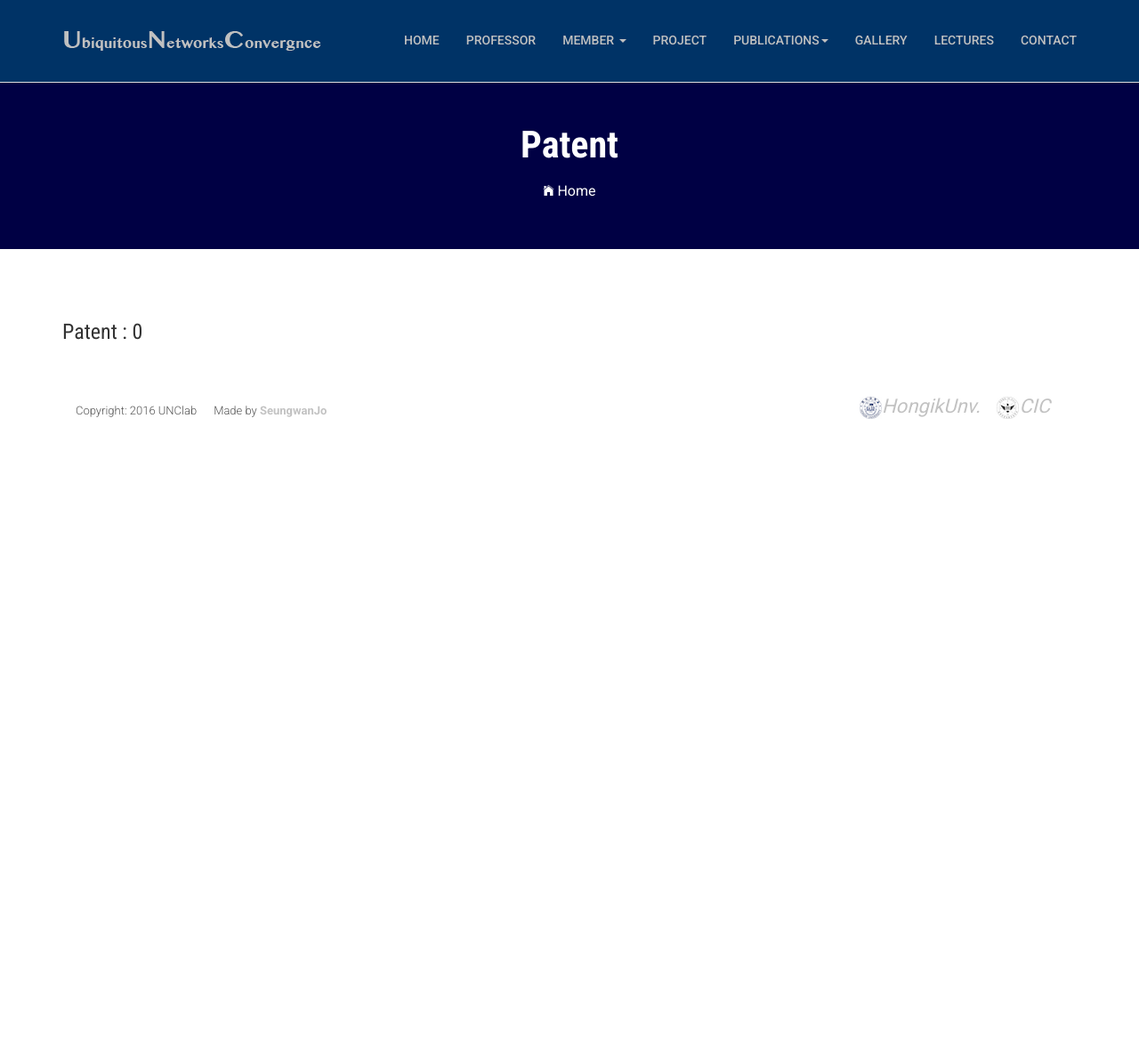
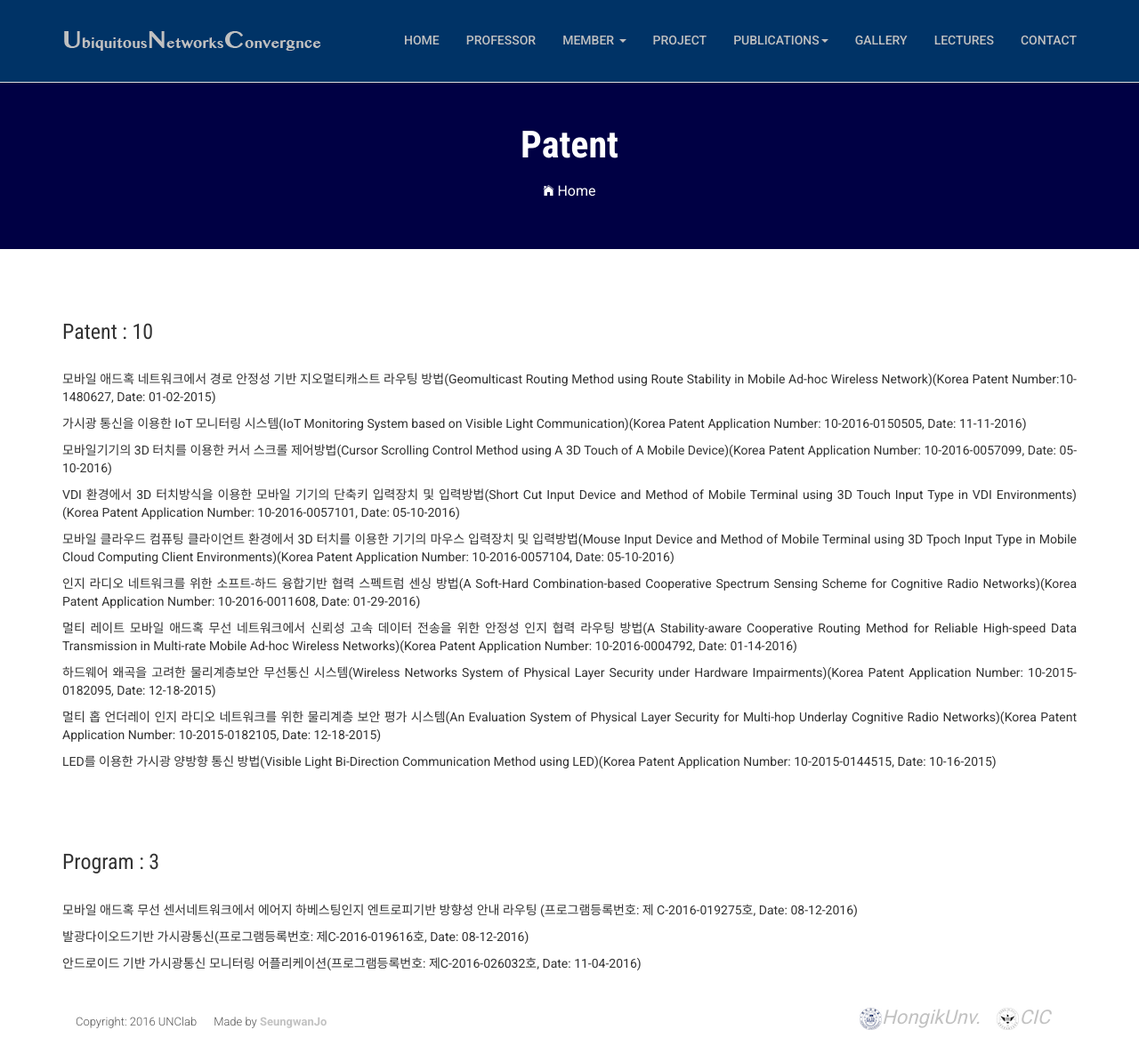
Before and after one commit to jaejin1/UNClabhomepage, a PHP site: page /patent.php in a window 1280 px wide. Shown: the whole page at 89% size. Before the commit the page ends 471 px from the top, so only its background shows below. Run offline with PHP 8.4, Linux system fonts and the light colour scheme; some libraries are stand-ins or nearby versions; some web fonts are replaced.

Commit message:
add patent

```diff
--- a/patent.php
+++ b/patent.php
@@ -103,6 +103,16 @@ Header Section Start
                 <div class="block" style="text-align:justify">
                     <h3 class="count">Patent :  </h3>
                     <ul>
+                        <li>모바일 애드혹 네트워크에서 경로 안정성 기반 지오멀티캐스트 라우팅 방법(Geomulticast Routing Method using Route Stability in Mobile Ad-hoc Wireless Network)(Korea Patent Number:10-1480627, Date: 01-02-2015)</li>
+                        <li>가시광 통신을 이용한 IoT 모니터링 시스템(IoT Monitoring System based on Visible Light Communication)(Korea Patent Application Number: 10-2016-0150505, Date: 11-11-2016)</li>
+                        <li>모바일기기의 3D 터치를 이용한 커서 스크롤 제어방법(Cursor Scrolling Control Method using A 3D Touch of A Mobile Device)(Korea Patent Application Number: 10-2016-0057099, Date: 05-10-2016)</li>
+                        <li>VDI 환경에서 3D 터치방식을 이용한 모바일 기기의 단축키 입력장치 및 입력방법(Short Cut Input Device and Method of Mobile Terminal using 3D Touch Input Type in VDI Environments)(Korea Patent Application Number: 10-2016-0057101, Date: 05-10-2016)</li>
+                        <li>모바일 클라우드 컴퓨팅 클라이언트 환경에서 3D 터치를 이용한 기기의 마우스 입력장치 및 입력방법(Mouse Input Device and Method of Mobile Terminal using 3D Tpoch Input Type in Mobile Cloud Computing Client Environments)(Korea Patent Application Number: 10-2016-0057104, Date: 05-10-2016)</li>
+                        <li>인지 라디오 네트워크를 위한 소프트-하드 융합기반 협력 스펙트럼 센싱 방법(A Soft-Hard Combination-based Cooperative Spectrum Sensing Scheme for Cognitive Radio Networks)(Korea Patent Application Number: 10-2016-0011608, Date: 01-29-2016)</li>
+                        <li>멀티 레이트 모바일 애드혹 무선 네트워크에서 신뢰성 고속 데이터 전송을 위한 안정성 인지 협력 라우팅 방법(A Stability-aware Cooperative Routing Method for Reliable High-speed Data Transmission in Multi-rate Mobile Ad-hoc Wireless Networks)(Korea Patent Application Number: 10-2016-0004792, Date: 01-14-2016)</li>
+                        <li>하드웨어 왜곡을 고려한 물리계층보안 무선통신 시스템(Wireless Networks System of Physical Layer Security under Hardware Impairments)(Korea Patent Application Number: 10-2015-0182095, Date: 12-18-2015)</li>
+                        <li>멀티 홉 언더레이 인지 라디오 네트워크를 위한 물리계층 보안 평가 시스템(An Evaluation System of Physical Layer Security for Multi-hop Underlay Cognitive Radio Networks)(Korea Patent Application Number: 10-2015-0182105, Date: 12-18-2015)</li>
+                        <li>LED를 이용한 가시광 양방향 통신 방법(Visible Light Bi-Direction Communication Method using LED)(Korea Patent Application Number: 10-2015-0144515, Date: 10-16-2015)</li>
                     </ul>
                 </div>
             </div>
@@ -110,7 +120,25 @@ Header Section Start
         </div>
     </div>
 </section>
-<!--
+
+<section class="blankpage">
+    <div class="container">
+        <div class="row">
+            <div class="col-md-12">
+                <div class="block" style="text-align:justify">
+                    <h3 class="count">Program :  </h3>
+                    <ul>
+                        <li>모바일 애드혹 무선 센서네트워크에서 에어지 하베스팅인지 엔트로피기반 방향성 안내 라우팅 (프로그램등록번호: 제 C-2016-019275호, Date: 08-12-2016)</li>
+                        <li>발광다이오드기반 가시광통신(프로그램등록번호: 제C-2016-019616호, Date: 08-12-2016)</li>
+                        <li>안드로이드 기반 가시광통신 모니터링 어플리케이션(프로그램등록번호: 제C-2016-026032호, Date: 11-04-2016)</li>
+                    </ul>
+                </div>
+            </div>
+
+        </div>
+    </div>
+</section>
+<!--촋
 ==================================================
 Footer Section Start
 ================================================== -->
```
